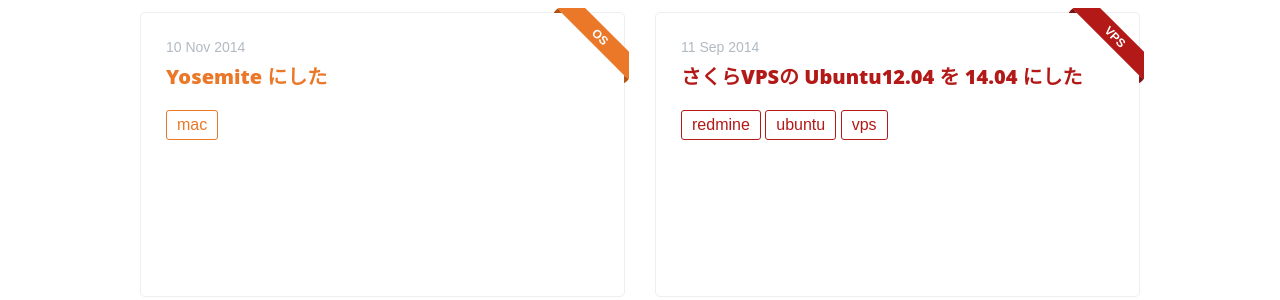
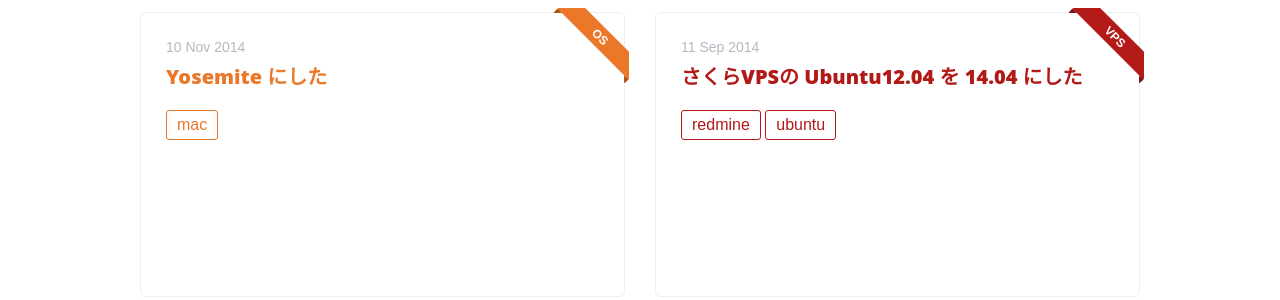
Before and after one commit to pinzolo/pinzolo.github.io, a Jekyll site: the page built from index.html, in a window 1280 px wide and 900 px high, scrolled down 3035 px. Shown: the part 403-703 px from the top of the window. Built offline with Jekyll 4.4.1, drawn with Linux system fonts in a browser that asks for light colours.

Commit message:
Remove vps tag

```diff
--- a/_posts/2014-09-11-upgrade-ubuntu-to-1404-on-sakura-vps.md
+++ b/_posts/2014-09-11-upgrade-ubuntu-to-1404-on-sakura-vps.md
@@ -7,7 +7,6 @@
 tags:
 - redmine
 - ubuntu
-- vps
 ---
 
 さくらVPSにログインするとアップグレードできるよって通知が出ていたので、14.04 にアップグレードしやした。
```
